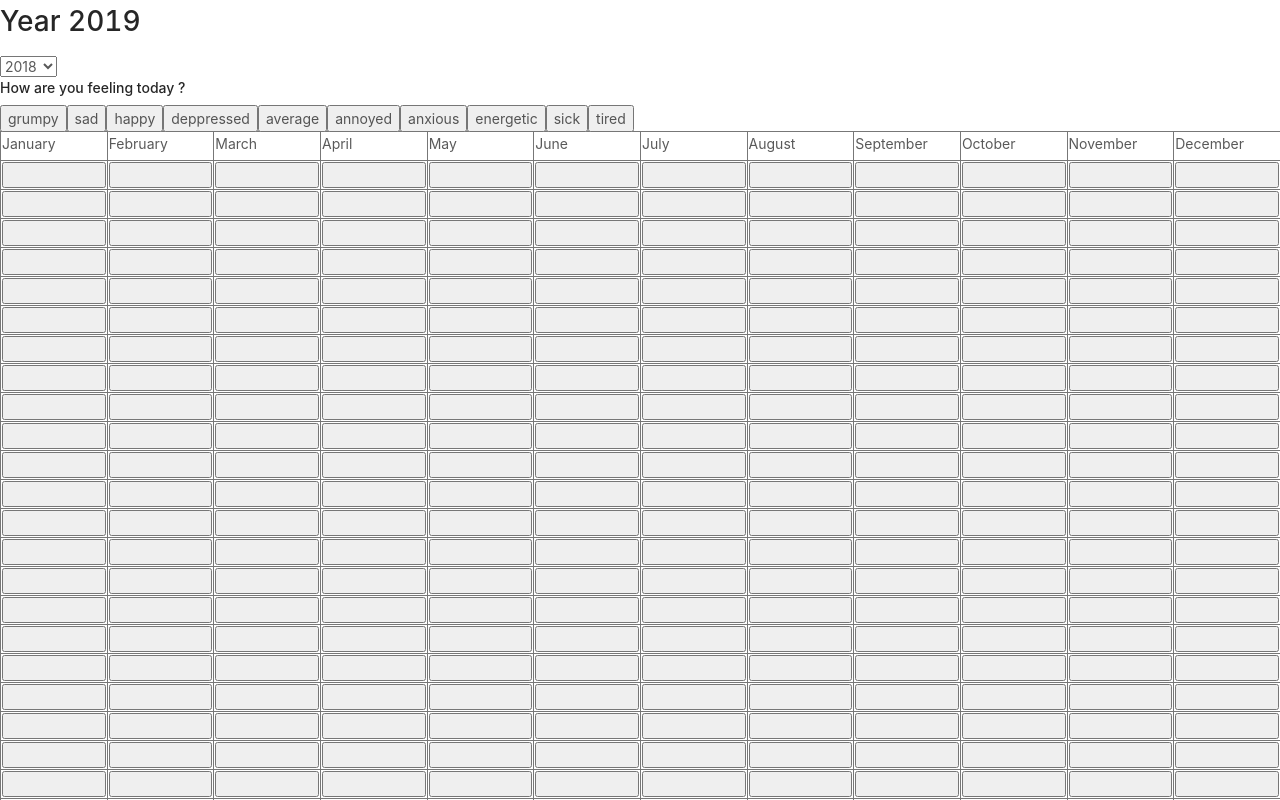
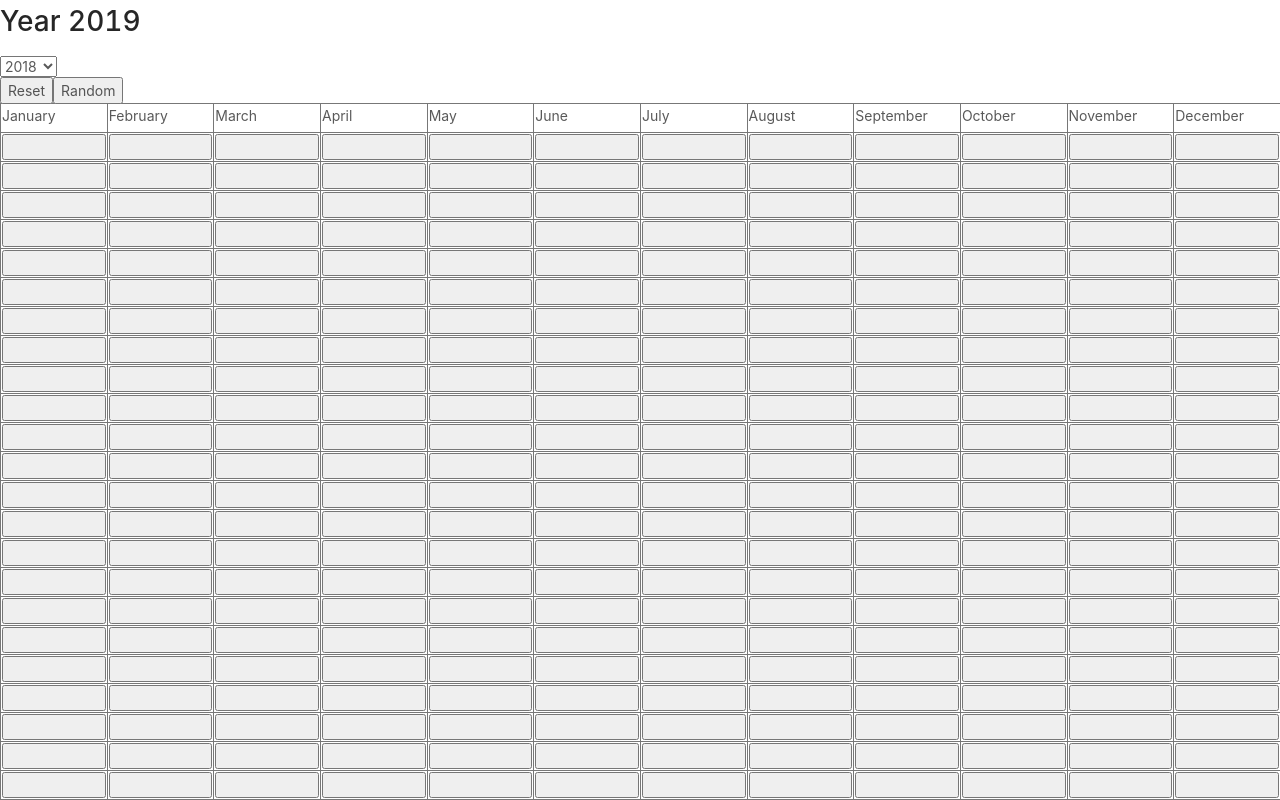
Before and after one commit to ThomasPalamara/mooddie, a React (Create React App) app: page / in a window 1280 px wide. Shown: the top 800 px of the page. Built offline with nearby package versions, Linux system fonts and the light colour scheme.

Commit message:
Done context + operations

```diff
--- a/src/components/Calendar/Calendar.js
+++ b/src/components/Calendar/Calendar.js
@@ -1,10 +1,11 @@
-import React, { useContext, useMemo } from 'react';
+import React, { useContext, useMemo, useState } from 'react';
 import PropTypes from 'prop-types';
 
 import Day from './Day';
 import { CalendarStateContext } from 'contexts/CalendarState';
 import checkNested from 'utils/checkNested';
 import getMonthFromNum from 'utils/getMonthFromNum';
+import getDaysInMonth from 'utils/getDaysInMonth';
 
 import styled from 'styled-components';
 import _ from 'lodash';
@@ -12,21 +13,17 @@ import _ from 'lodash';
 const months = _.range(1, 13);
 // const months = _.range(1, 3); // ! for tests
 
-// TODO: Put in utils and add tests
-const getDaysInMonth = (month, year) => {
-  return new Date(year, month, 0).getDate();
-};
-
 // ! <---- Important part of the component. Without useMemo, the usage of useContext would rerender the whole tree of 365 <Day/> which is expensive
 function DayWithContext(props) {
-  const { day, month } = props;
-  const [calendarState, setCalendarState] = useContext(CalendarStateContext);
+  const { day, month, year } = props;
+  const [calendarState] = useContext(CalendarStateContext);
   let dayState;
-  checkNested(calendarState, month, day) ? (dayState = calendarState[month][day]) : (dayState = '');
-
+  checkNested(calendarState, year, month, day)
+    ? (dayState = calendarState[year][month][day])
+    : (dayState = '');
   return useMemo(() => {
     return <Day {...props} dayState={dayState} />;
-  }, [dayState]);
+  }, [dayState, props]);
 }
 
 // ! ---->
@@ -59,11 +56,19 @@ const Calendar = props => {
           <Row data-testid="month" key={month}>
             <Data key={month}>{getMonthFromNum(month)}</Data>
 
-            {_.range(1, getDaysInMonth(month, year) + 1).map(day => (
-              <Data data-testid="day" key={month + day}>
-                <DayWithContext key={month + day} day={day.toString()} month={month.toString()} />
-              </Data>
-            ))}
+            {_.range(1, getDaysInMonth(month, year) + 1).map(day => {
+              console.log('ok');
+              return (
+                <Data data-testid="day" key={month + day}>
+                  <DayWithContext
+                    day={day.toString()}
+                    month={month.toString()}
+                    year={year}
+                    key={month + day}
+                  />
+                </Data>
+              );
+            })}
           </Row>
         ))}
       </tbody>
@@ -72,7 +77,7 @@ const Calendar = props => {
 };
 
 Calendar.propTypes = {
-  year: PropTypes.string,
+  year: PropTypes.string
 };
 
 export default Calendar;
--- a/src/components/Calendar/Day.js
+++ b/src/components/Calendar/Day.js
@@ -1,4 +1,4 @@
-import React, { useContext, useMemo } from 'react';
+import React from 'react';
 import PropTypes from 'prop-types';
 import styled from 'styled-components';
 
@@ -8,14 +8,18 @@ import { Popover } from 'antd';
 import MoodPicker from 'components/Mood/MoodPicker';
 
 const Day = props => {
-  const { day, month, dayState } = props;
+  const { day, month, year, dayState } = props;
   const Button = styled.button`
     height: 100%;
     width: 100%;
     cursor: pointer;
   `;
   return (
-    <Popover placement="topRight" trigger="click" content={<MoodPicker day={day} month={month} />}>
+    <Popover
+      placement="topRight"
+      trigger="click"
+      content={<MoodPicker day={day} month={month} year={year} />}
+    >
       <Button>{dayState}</Button>
     </Popover>
   );
@@ -23,7 +27,7 @@ const Day = props => {
 
 Day.propTypes = {
   day: PropTypes.string,
-  month: PropTypes.string,
+  month: PropTypes.string
 };
 
 export default Day;
--- /dev/null
+++ b/src/components/Calendar/Operations.js
@@ -0,0 +1,38 @@
+import React, { useContext } from 'react';
+import PropTypes from 'prop-types';
+import styled from 'styled-components';
+import Button from 'components/ui/Button';
+import { CalendarStateContext } from 'contexts/CalendarState';
+import getDaysInMonth from 'utils/getDaysInMonth';
+import { moods } from 'utils/constants';
+
+const Operations = props => {
+  const [state, setState] = useContext(CalendarStateContext);
+
+  const resetCalendar = e => {
+    setState({});
+  };
+  const generateRandomData = () => {
+    const year = 2019;
+    let objReturned = { [year]: {} };
+    for (let i = 1; i <= 12; i++) {
+      objReturned[year][i] = {};
+      for (let j = 0; j <= getDaysInMonth(i, year); j++) {
+        objReturned[year][i][j] =
+          moods[Math.floor(Math.random() * moods.length)];
+      }
+    }
+    console.log(objReturned);
+    setState(objReturned);
+  };
+  return (
+    <div>
+      <Button onClick={resetCalendar}>Reset</Button>
+      <Button onClick={generateRandomData}>Random</Button>
+    </div>
+  );
+};
+
+Operations.propTypes = {};
+
+export default Operations;
--- a/src/components/Calendar/index.js
+++ b/src/components/Calendar/index.js
@@ -3,12 +3,13 @@ import YearSelector from './YearSelector';
 import Calendar from './Calendar';
 import { CalendarStateProvider } from 'contexts/CalendarState';
 import MoodPicker from 'components/Mood/MoodPicker';
+import Operations from './Operations';
 
 const MainFrame = props => {
-  const [year, setYear] = useState(new Date().getFullYear());
+  const [year, setYear] = useState(new Date().getFullYear().toString());
 
   const handleYearChange = e => {
-    setYear(e.target.value);
+    setYear(e.target.value.toString());
   };
 
   return (
@@ -16,8 +17,8 @@ const MainFrame = props => {
       <h1 data-testid="title-calendar">Year {year}</h1>
       <YearSelector handleYearChange={handleYearChange} />
       <CalendarStateProvider>
-        <MoodPicker month={'1'} day={'1'} />
-        <Calendar year={year.toString()} />
+        <Operations />
+        <Calendar year={year} />
       </CalendarStateProvider>
     </div>
   );
--- a/src/components/Mood/MoodButton.js
+++ b/src/components/Mood/MoodButton.js
@@ -2,18 +2,9 @@ import React from 'react';
 import PropTypes from 'prop-types';
 
 const MoodButton = props => {
-  const { mood, handleClick } = props;
+  const { children } = props;
 
-  return (
-    <button onClick={handleClick} value={mood}>
-      {mood}
-    </button>
-  );
-};
-
-MoodButton.propTypes = {
-  mood: PropTypes.string.isRequired,
-  handleClick: PropTypes.func,
+  return <button>{children}</button>;
 };
 
 export default MoodButton;
--- a/src/components/Mood/MoodPicker.js
+++ b/src/components/Mood/MoodPicker.js
@@ -6,7 +6,7 @@ import MoodButton from './MoodButton';
 import { CalendarStateContext } from 'contexts/CalendarState';
 
 const MoodPicker = props => {
-  const { day, month } = props;
+  const { day, month, year } = props;
   const [state, setState] = useContext(CalendarStateContext);
   const Row = styled.div`
     display: flex;
@@ -14,9 +14,27 @@ const MoodPicker = props => {
 
   const handleMoodSelection = e => {
     const mood = e.target.value;
-    console.log(mood, day, month);
+    if (!state[year]) {
+      console.log('create year');
+      state[year] = {};
+    }
+    if (!state[year][month]) {
+      console.log('create month ', month);
+      state[year][month] = {};
+    }
+
+    state[year][month][day] = mood;
     console.log(state);
-    setState(state => ({ ...state, [month]: { [day]: mood } }));
+    setState(state => ({
+      ...state,
+      [year]: {
+        ...state[year],
+        [month]: {
+          ...state[year][month],
+          [day]: mood
+        }
+      }
+    }));
   };
 
   return (
@@ -35,7 +53,8 @@ const MoodPicker = props => {
 
 MoodPicker.propTypes = {
   day: PropTypes.string,
-  year: PropTypes.string,
+  month: PropTypes.string,
+  year: PropTypes.string
 };
 
 export default MoodPicker;
--- /dev/null
+++ b/src/components/ui/Button.js
@@ -0,0 +1,11 @@
+import React from 'react';
+import PropTypes from 'prop-types';
+import styled from 'styled-components';
+
+const Button = ({ children, onClick }) => {
+  return <button onClick={onClick}>{children}</button>;
+};
+
+Button.propTypes = {};
+
+export default Button;
--- a/src/contexts/CalendarState/index.js
+++ b/src/contexts/CalendarState/index.js
@@ -1,22 +1,9 @@
-import React, { useState } from "react";
+import React, { useState } from 'react';
 
 const CalendarStateContext = React.createContext([{}, () => {}]);
 
 const CalendarStateProvider = props => {
-  const initialState = {
-    "1": {},
-    "2": {},
-    "3": {},
-    "4": {},
-    "5": {},
-    "6": {},
-    "7": {},
-    "8": {},
-    "9": {},
-    "10": {},
-    "11": {},
-    "12": {}
-  };
+  const initialState = {};
   const [state, setState] = useState(initialState);
   return (
     <CalendarStateContext.Provider value={[state, setState]}>
--- /dev/null
+++ b/src/utils/getDaysInMonth.js
@@ -0,0 +1,3 @@
+export default (month, year) => {
+  return new Date(year, month, 0).getDate();
+};
```
Also changed, not shown: 2 other files (tests, documents, lock files or other folders).
